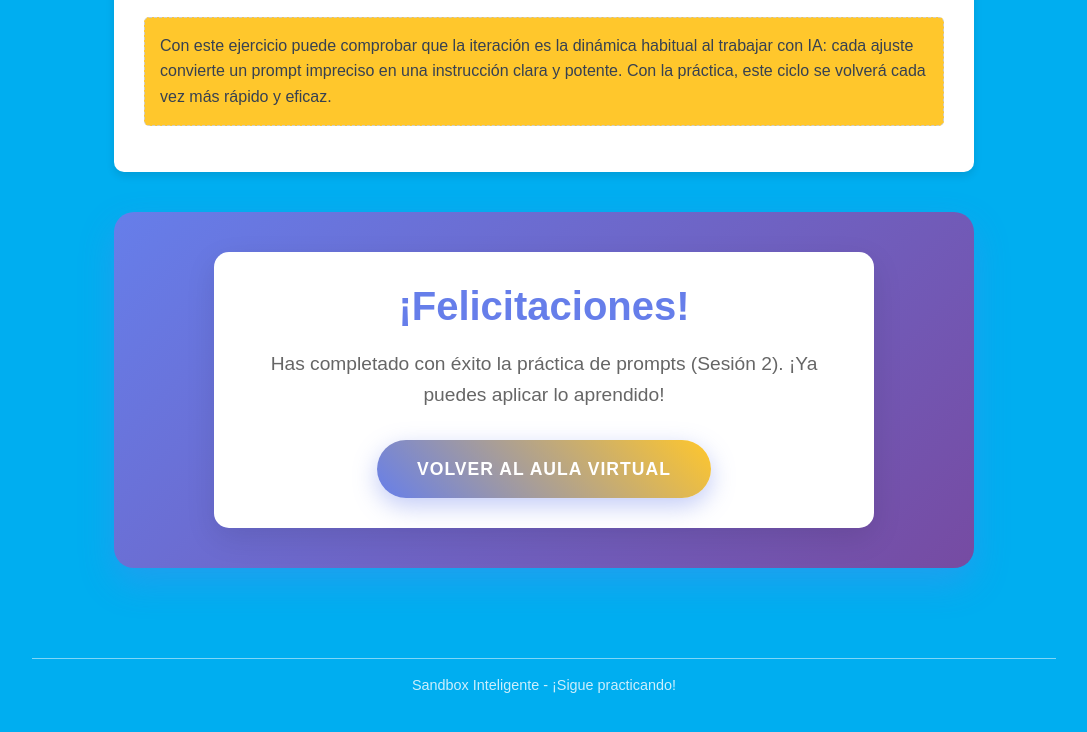
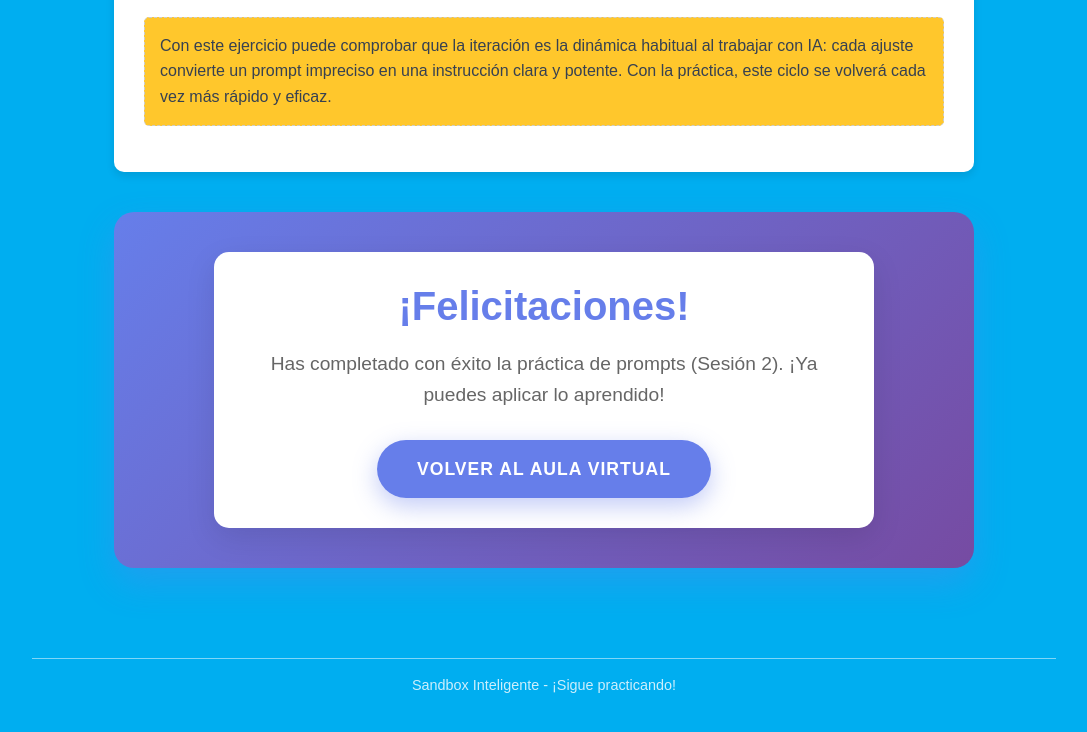
Before and after one commit to cegomezsantos/sesion2, a website: page index.html in a window 1280 px wide. Shown: the part 5462-6194 px from the top of the page, without its empty margins (96-1183 px from the left). Drawn offline with nearby package versions, Linux system fonts and the light colour scheme.

Commit message:
boton final 3

```diff
--- a/style.css
+++ b/style.css
@@ -697,7 +697,7 @@ section {
 
 .btn-congratulations {
     display: inline-block;
-    background: linear-gradient(45deg, #667eea, #FFC72C);
+    background: linear-gradient(45deg, #667eea, #667eea);
     color: white !important;
     text-decoration: none;
     padding: 15px 40px;
@@ -717,7 +717,7 @@ section {
 .btn-congratulations:hover {
     transform: translateY(-3px);
     box-shadow: 0 12px 35px rgba(102, 126, 234, 0.6);
-    background: linear-gradient(45deg, #764ba2, #667eea);
+    background: linear-gradient(45deg, #FFC72C, #FFC72C);
     color: white !important;
     text-decoration: none;
 }
```
